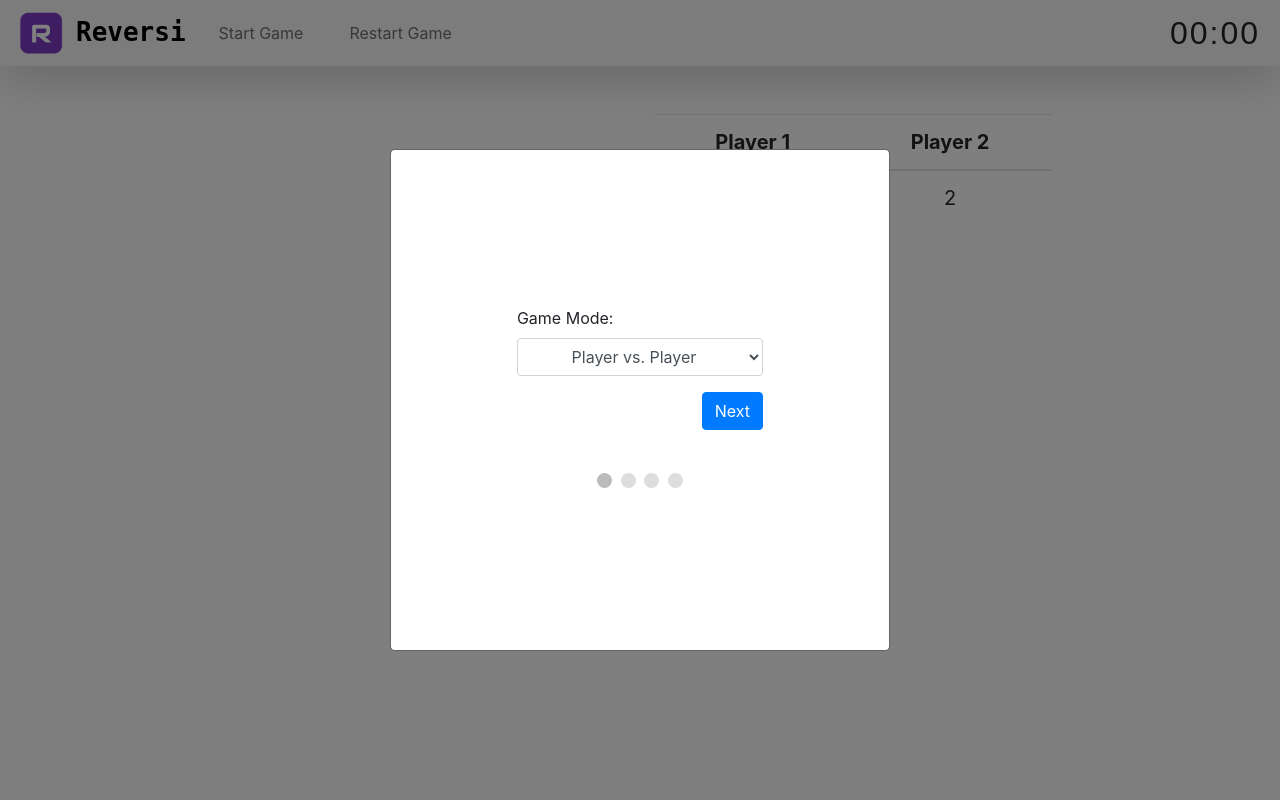
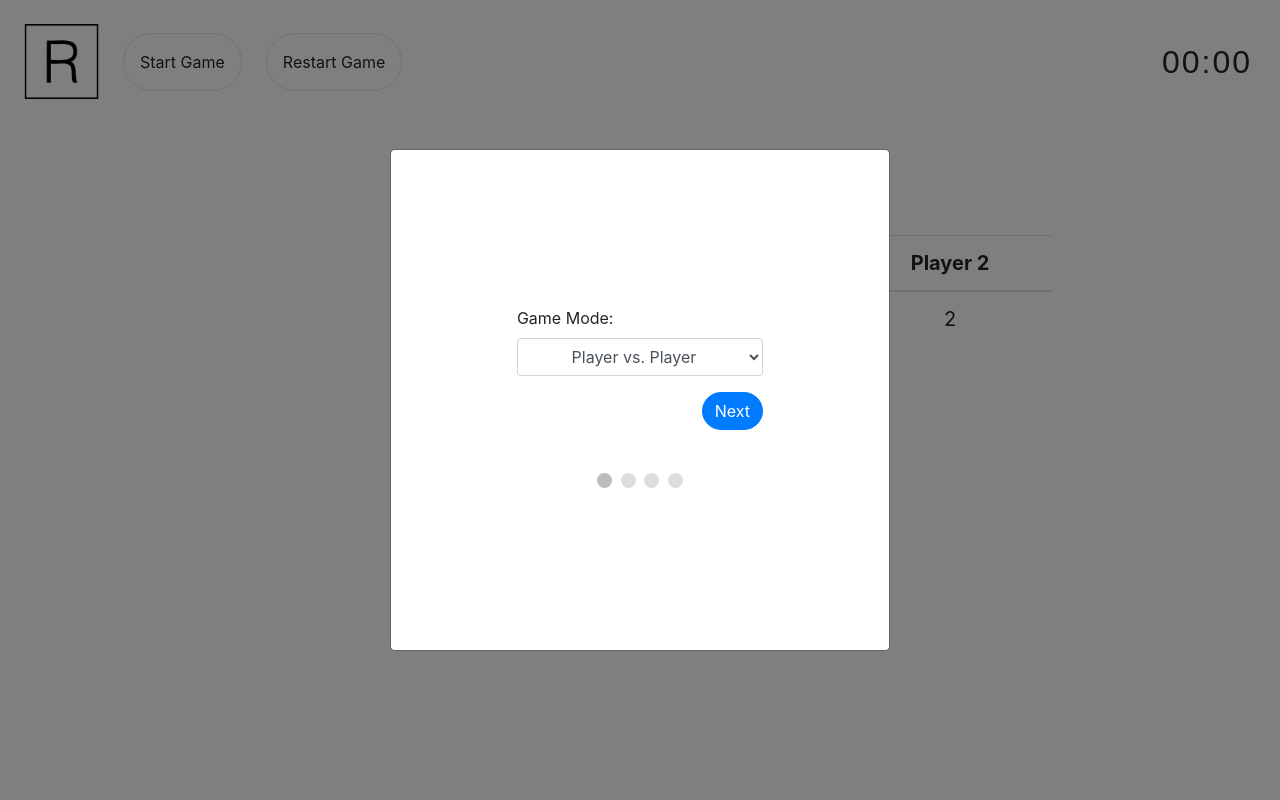
Before and after one commit to Shauntdh/reversi, a PHP site: page /main.html in a window 1280 px wide. Run offline with PHP 8.4, Linux system fonts and the light colour scheme.

Commit message:
UI makeover

```diff
--- a/main.css
+++ b/main.css
@@ -6,20 +6,31 @@ body {
     background-color: #f8f9fa;
 }
 
-#logo-text {
-    font-family: monospace;
-    font-weight: bold;
-    font-size: xx-large;
-    color: black;
+.main-navbar {
+    padding: 1.5rem !important;
+    margin-bottom: 7rem !important;
 }
 
-#logo {
-    margin-right: 10px;
+.main-navbar .start-btn {
+    font-size: 1rem;
+    padding: 1rem;
+    cursor: pointer;
+    transition: background-color .1s linear;
 }
 
-#start-btn, #reset-btn {
-    margin: 0px 0px 0px 20px;
+.main-navbar .reset-btn {
+    font-size: 1rem;
+    padding: 1rem;
     cursor: pointer;
+    transition: background-color .1s linear;
+}
+
+.main-navbar .start-btn:hover {
+    background-color: #f8f9fa;
+}
+
+.main-navbar .reset-btn:hover {
+    background-color: #f8f9fa;
 }
 
 #game-mode-menu {
@@ -105,3 +116,11 @@ td:not(.edge):hover {
     height: 50px;
 
 }
+
+.currentPlayerTurn {
+    background-color: blueviolet;
+  }
+
+.notHoverable {
+    pointer-events: none !important;
+  }
--- a/main.html
+++ b/main.html
@@ -14,15 +14,15 @@
 <body>
 
     <!-- Navbar -->
-    <nav class="navbar navbar-expand-sm bg-light navbar-light shadow-lg">
+    <nav class="main-navbar navbar navbar-expand-sm">
         <!-- Navbar-brand -->
-        <span id="logo-text"><img id="logo" src="assets/LogoMakr_2t4XaO.png" alt="logo" height="50"
-                width="50">Reversi</span>
+        <span id="logo-text"><img id="logo" src="assets/LogoMakr_6bnajQ.png" alt="logo" height="75"
+                width="75"></span>
         <!-- /navbar end -->
 
         <!-- buttons -->
-        <button type="button" class="btn btn-light" disabled onclick="startTimer()" id="start-btn">Start Game</button>
-        <button type="button" class="btn btn-light" disabled onclick="restartGame()" id="reset-btn">Restart
+        <button type="button" class="start-btn btn btn-transparent border rounded-pill ml-4"  onclick="startTimer()" id="start-btn">Start Game</button>
+        <button type="button" class="reset-btn btn btn-transparent border rounded-pill ml-4"  onclick="restartGame()" id="reset-btn">Restart
             Game</button>
         <!-- /buttons -->
 
@@ -48,14 +48,14 @@
             <table class="table mx-auto mt-5 mt-md-0" id="score-board">
                 <thead>
                     <tr>
-                        <th scope="col">Player 1</th>
-                        <th scope="col">Player 2</th>
+                        <th id="player1Name" class="playerNames" scope="col">Player 1</th>
+                        <th id="player2Name" class="playerNames" scope="col">Player 2</th>
                     </tr>
                 </thead>
                 <tbody>
                     <tr>
-                        <td class="edge">2</td>
-                        <td class="edge">2</td>
+                        <td id="player1score" class="edge">2</td>
+                        <td id="player2score" class="edge">2</td>
                     </tr>
                 </tbody>
             </table>
@@ -145,9 +145,9 @@
 
                         <div style="overflow:auto;">
                             <div style="float:right;">
-                                <button type="button" id="prevBtn" class="btn btn-secondary"
+                                <button type="button" id="prevBtn" class="btn btn-secondary rounded-pill mr-2"
                                     onclick="nextPrev(-1)">Previous</button>
-                                <button type="button" id="nextBtn" class="btn btn-primary"
+                                <button type="button" id="nextBtn" class="btn btn-primary rounded-pill"
                                     onclick="nextPrev(1)">Next</button>
                             </div>
                         </div>
--- a/modal.css
+++ b/modal.css
@@ -47,7 +47,3 @@
   .step.finish {
     background-color: #4CAF50;
   }
-
-  .notHoverable {
-    pointer-events: none !important;
-  }
```
Also changed, not shown: about.css (+9 -7 lines), about.html (+52 -3 lines), home.css (+15 -26 lines), home.html (+35 -5 lines), main.js (+63 -21 lines), Assets/reversigame.png (added).
